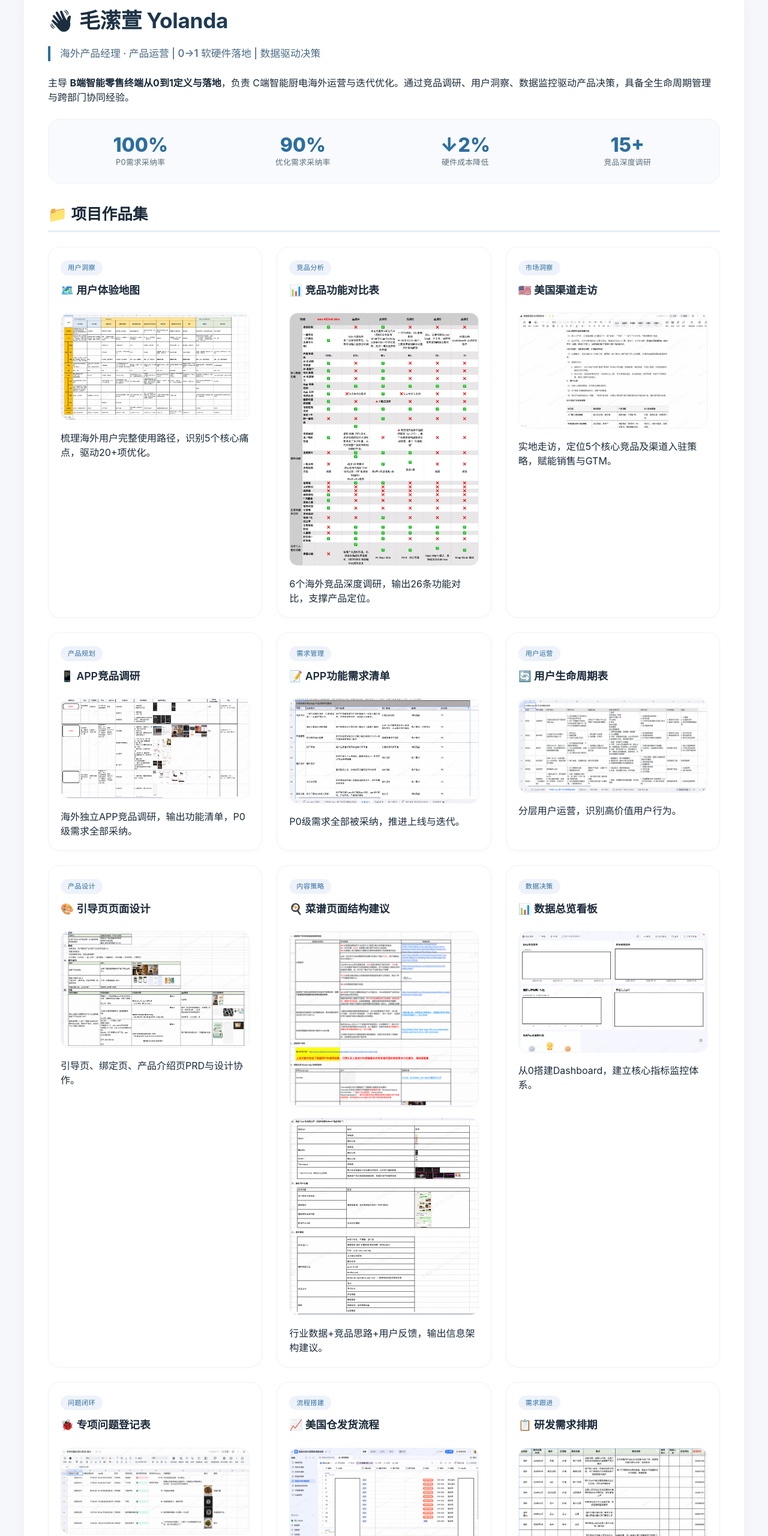
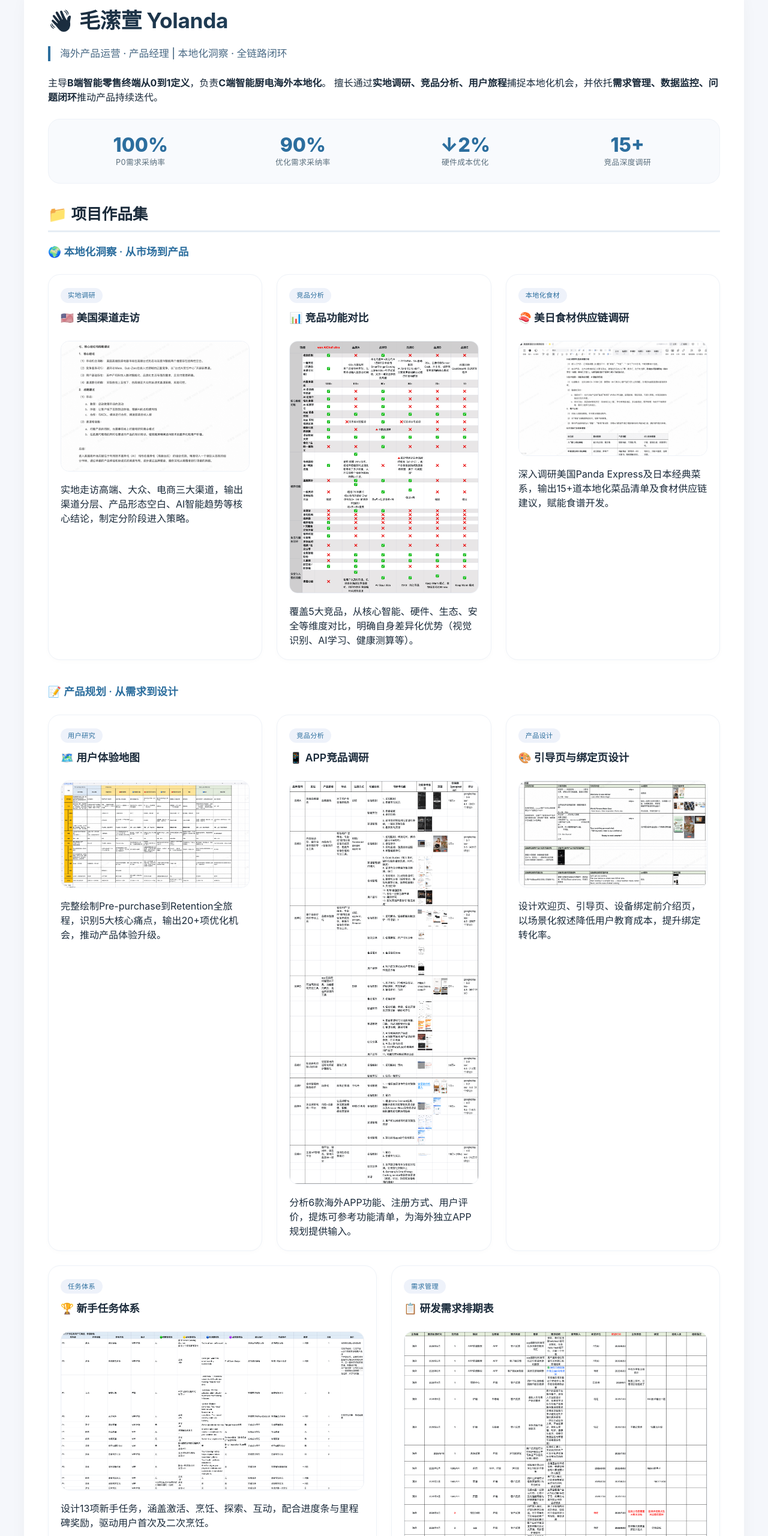
Before and after one commit to yolanda01-716/yolanda01-716.github.io, a plain HTML site: page index.html in a window 1280 px wide. Shown: the part 80-2640 px from the top of the page at 60% size. Drawn offline with Linux system fonts and the light colour scheme.

Commit message:
Update index.html

```diff
--- a/index.html
+++ b/index.html
@@ -3,15 +3,9 @@
 <head>
     <meta charset="UTF-8">
     <meta name="viewport" content="width=device-width, initial-scale=1.0, viewport-fit=cover">
-    <title>毛潆萱 · 海外产品经理/产品运营作品集</title>
+    <title>毛潆萱 · 海外产品运营/产品经理</title>
     <style>
-        /* ========== 全局样式 ========== */
-        * {
-            margin: 0;
-            padding: 0;
-            box-sizing: border-box;
-        }
-
+        * { margin: 0; padding: 0; box-sizing: border-box; }
         body {
             font-family: -apple-system, BlinkMacSystemFont, "Segoe UI", Helvetica, Arial, sans-serif;
             background: #f5f7fb;
@@ -19,17 +13,14 @@
             line-height: 1.5;
             padding: 40px 20px;
         }
-
         .container {
             max-width: 1200px;
             margin: 0 auto;
             background: white;
             border-radius: 28px;
-            box-shadow: 0 20px 35px -12px rgba(0, 0, 0, 0.08);
+            box-shadow: 0 20px 35px -12px rgba(0,0,0,0.08);
             padding: 48px 40px;
         }
-
-        /* ========== 标题和文字 ========== */
         h1 {
             font-size: 2.2rem;
             font-weight: 700;
@@ -40,7 +31,6 @@
             margin-bottom: 8px;
             letter-spacing: -0.3px;
         }
-
         .subhead {
             font-size: 1.05rem;
             color: #4a6a85;
@@ -49,7 +39,6 @@
             margin: 16px 0 24px 0;
             font-weight: 450;
         }
-
         h2 {
             font-size: 1.6rem;
             font-weight: 600;
@@ -58,19 +47,14 @@
             border-bottom: 3px solid #e6edf4;
             color: #1a2a3a;
         }
-
-        h2:first-of-type {
-            margin-top: 0;
-        }
-
+        h2:first-of-type { margin-top: 0; }
         h3 {
             font-size: 1.1rem;
             font-weight: 600;
             margin-bottom: 10px;
             color: #1a2a3a;
         }
-
-        /* ========== 数据卡片（核心亮点） ========== */
+        /* 数据看板 */
         .stats {
             display: flex;
             flex-wrap: wrap;
@@ -82,50 +66,40 @@
             justify-content: space-between;
             border: 1px solid #eef2f8;
         }
-
-        .stat-item {
-            text-align: center;
-            flex: 1;
-        }
-
+        .stat-item { text-align: center; flex: 1; }
         .stat-number {
             font-size: 2rem;
             font-weight: 800;
             color: #2c6e9e;
             line-height: 1.2;
         }
-
         .stat-label {
             font-size: 0.8rem;
             color: #5a6e7c;
             letter-spacing: 0.3px;
         }
-
-        /* ========== 作品集卡片网格 ========== */
+        /* 网格卡片 */
         .grid {
             display: flex;
             flex-wrap: wrap;
             gap: 24px;
             margin: 24px 0 16px;
         }
-
         .card {
             flex: 1;
             min-width: 280px;
             background: #ffffff;
             border-radius: 20px;
             padding: 20px;
-            box-shadow: 0 2px 8px rgba(0, 0, 0, 0.02);
+            box-shadow: 0 2px 8px rgba(0,0,0,0.02);
             border: 1px solid #eef2f8;
             transition: all 0.25s ease;
         }
-
         .card:hover {
             transform: translateY(-4px);
-            box-shadow: 0 20px 25px -12px rgba(0, 0, 0, 0.1);
+            box-shadow: 0 20px 25px -12px rgba(0,0,0,0.1);
             border-color: #cfdfed;
         }
-
         .card img {
             width: 100%;
             border-radius: 14px;
@@ -133,7 +107,6 @@
             border: 1px solid #eef2f8;
             background: #fefefe;
         }
-
         .badge {
             display: inline-block;
             background: #eef2fa;
@@ -145,8 +118,6 @@
             margin-bottom: 12px;
             letter-spacing: 0.3px;
         }
-
-        /* ========== 联系方式 ========== */
         .contact {
             background: #f8fafd;
             border-radius: 20px;
@@ -155,19 +126,13 @@
             text-align: center;
             border: 1px solid #eef2f8;
         }
-
         .contact a {
             color: #2c6e9e;
             text-decoration: none;
             font-weight: 500;
             border-bottom: 1px solid #cbdde9;
         }
-
-        .contact a:hover {
-            color: #1e577a;
-            border-bottom-color: #1e577a;
-        }
-
+        .contact a:hover { color: #1e577a; border-bottom-color: #1e577a; }
         footer {
             text-align: center;
             font-size: 0.75rem;
@@ -176,69 +141,112 @@
             padding-top: 32px;
             margin-top: 16px;
         }
-
-        /* ========== 响应式 ========== */
         @media (max-width: 700px) {
-            .container {
-                padding: 28px 20px;
-            }
-            h1 {
-                font-size: 1.8rem;
-            }
-            .stats {
-                flex-direction: column;
-                gap: 16px;
-                text-align: center;
-            }
+            .container { padding: 28px 20px; }
+            h1 { font-size: 1.8rem; }
+            .stats { flex-direction: column; gap: 16px; text-align: center; }
         }
     </style>
 </head>
 <body>
 <div class="container">
 
-    <!-- 头部自我介绍 -->
+    <!-- 头部自我介绍（突出本地化 & 闭环） -->
     <h1>👋 毛潆萱 Yolanda</h1>
-    <div class="subhead">海外产品经理 · 产品运营 | 0→1 软硬件落地 | 数据驱动决策</div>
+    <div class="subhead">海外产品运营 · 产品经理 | 本地化洞察 · 全链路闭环</div>
 
-    <p>主导 <strong>B端智能零售终端从0到1定义与落地</strong>，负责 C端智能厨电海外运营与迭代优化。通过竞品调研、用户洞察、数据监控驱动产品决策，具备全生命周期管理与跨部门协同经验。</p>
+    <p>
+        主导<strong>B端智能零售终端从0到1定义</strong>，负责<strong>C端智能厨电海外本地化</strong>。
+        擅长通过<strong>实地调研、竞品分析、用户旅程</strong>捕捉本地化机会，并依托<strong>需求管理、数据监控、问题闭环</strong>推动产品持续迭代。
+    </p>
 
     <!-- 核心数据看板 -->
     <div class="stats">
         <div class="stat-item"><div class="stat-number">100%</div><div class="stat-label">P0需求采纳率</div></div>
         <div class="stat-item"><div class="stat-number">90%</div><div class="stat-label">优化需求采纳率</div></div>
-        <div class="stat-item"><div class="stat-number">↓2%</div><div class="stat-label">硬件成本降低</div></div>
+        <div class="stat-item"><div class="stat-number">↓2%</div><div class="stat-label">硬件成本优化</div></div>
         <div class="stat-item"><div class="stat-number">15+</div><div class="stat-label">竞品深度调研</div></div>
     </div>
 
-    <!-- ========== 作品集展示 ========== -->
+    <!-- ==================== 作品集 ==================== -->
+
     <h2>📁 项目作品集</h2>
 
-    <!-- 第一行 -->
+    <!-- 模块一：本地化与市场洞察 -->
+    <h3 style="margin-top: 20px; color: #2c6e9e;">🌍 本地化洞察 · 从市场到产品</h3>
     <div class="grid">
-        <div class="card"><div class="badge">用户洞察</div><h3>🗺️ 用户体验地图</h3><img src="images/user-journey-map.png" alt="用户体验地图"><p>梳理海外用户完整使用路径，识别5个核心痛点，驱动20+项优化。</p></div>
-        <div class="card"><div class="badge">竞品分析</div><h3>📊 竞品功能对比表</h3><img src="images/competitor-function-comparison.png" alt="竞品功能对比表"><p>6个海外竞品深度调研，输出26条功能对比，支撑产品定位。</p></div>
-        <div class="card"><div class="badge">市场洞察</div><h3>🇺🇸 美国渠道走访</h3><img src="images/us-channel-visit-report.png" alt="美国渠道走访报告"><p>实地走访，定位5个核心竞品及渠道入驻策略，赋能销售与GTM。</p></div>
+        <div class="card">
+            <div class="badge">实地调研</div>
+            <h3>🇺🇸 美国渠道走访</h3>
+            <img src="images/美国线下渠道走访调研报告.png" alt="美国渠道走访报告">
+            <p>实地走访高端、大众、电商三大渠道，输出渠道分层、产品形态空白、AI智能趋势等核心结论，制定分阶段进入策略。</p>
+        </div>
+        <div class="card">
+            <div class="badge">竞品分析</div>
+            <h3>📊 竞品功能对比</h3>
+            <img src="images/competitor-function-comparison.png" alt="竞品功能对比">
+            <p>覆盖5大竞品，从核心智能、硬件、生态、安全等维度对比，明确自身差异化优势（视觉识别、AI学习、健康测算等）。</p>
+        </div>
+        <div class="card">
+            <div class="badge">本地化食材</div>
+            <h3>🍣 美日食材供应链调研</h3>
+            <img src="images/us-channel-visit-report.png" alt="食材调研（示意）">
+            <p>深入调研美国Panda Express及日本经典菜系，输出15+道本地化菜品清单及食材供应链建议，赋能食谱开发。</p>
+        </div>
     </div>
 
-    <!-- 第二行 -->
+    <!-- 模块二：产品规划与设计 -->
+    <h3 style="margin-top: 40px; color: #2c6e9e;">📝 产品规划 · 从需求到设计</h3>
     <div class="grid">
-        <div class="card"><div class="badge">产品规划</div><h3>📱 APP竞品调研</h3><img src="images/app-competitor-research-report.png.png" alt="APP竞品调研"><p>海外独立APP竞品调研，输出功能清单，P0级需求全部采纳。</p></div>
-        <div class="card"><div class="badge">需求管理</div><h3>📝 APP功能需求清单</h3><img src="images/app-feature-requirements-list.png" alt="功能需求清单"><p>P0级需求全部被采纳，推进上线与迭代。</p></div>
-        <div class="card"><div class="badge">用户运营</div><h3>🔄 用户生命周期表</h3><img src="images/app-user-lifecycle-table.png" alt="用户生命周期表"><p>分层用户运营，识别高价值用户行为。</p></div>
+        <div class="card">
+            <div class="badge">用户研究</div>
+            <h3>🗺️ 用户体验地图</h3>
+            <img src="images/user-journey-map.png" alt="用户体验地图">
+            <p>完整绘制Pre-purchase到Retention全旅程，识别5大核心痛点，输出20+项优化机会，推动产品体验升级。</p>
+        </div>
+        <div class="card">
+            <div class="badge">竞品分析</div>
+            <h3>📱 APP竞品调研</h3>
+            <img src="images/app-competitor-research-report.png" alt="APP竞品调研">
+            <p>分析6款海外APP功能、注册方式、用户评价，提炼可参考功能清单，为海外独立APP规划提供输入。</p>
+        </div>
+        <div class="card">
+            <div class="badge">产品设计</div>
+            <h3>🎨 引导页与绑定页设计</h3>
+            <img src="images/引导页面设计建议.png" alt="引导页设计">
+            <p>设计欢迎页、引导页、设备绑定前介绍页，以场景化叙述降低用户教育成本，提升绑定转化率。</p>
+        </div>
+    </div>
+    <div class="grid">
+        <div class="card">
+            <div class="badge">任务体系</div>
+            <h3>🏆 新手任务体系</h3>
+            <img src="images/任务体系.png" alt="任务体系">
+            <p>设计13项新手任务，涵盖激活、烹饪、探索、互动，配合进度条与里程碑奖励，驱动用户首次及二次烹饪。</p>
+        </div>
+        <div class="card">
+            <div class="badge">需求管理</div>
+            <h3>📋 研发需求排期表</h3>
+            <img src="images/需求管理表.png" alt="需求管理表">
+            <p>月度输出8+项产品需求，明确模块、来源、期望时间，协同研发评估排期，推动核心功能落地。</p>
+        </div>
     </div>
 
-    <!-- 第三行 -->
+    <!-- 模块三：数据驱动与问题闭环 -->
+    <h3 style="margin-top: 40px; color: #2c6e9e;">📈 数据运营 · 监控与闭环</h3>
     <div class="grid">
-        <div class="card"><div class="badge">产品设计</div><h3>🎨 引导页页面设计</h3><img src="images/app-page-design-prd.png" alt="页面设计PRD"><p>引导页、绑定页、产品介绍页PRD与设计协作。</p></div>
-        <div class="card"><div class="badge">内容策略</div><h3>🍳 菜谱页面结构建议</h3><img src="images/app-recipe-page-structure-recommendations.png" alt="菜谱页面调研"><img src="images/app-recipe-page.png" alt="菜谱页面设计" style="margin-top: 0;"><p>行业数据+竞品思路+用户反馈，输出信息架构建议。</p></div>
-        <div class="card"><div class="badge">数据决策</div><h3>📊 数据总览看板</h3><img src="images/ops-dashboard-overview.png" alt="数据总览看板"><p>从0搭建Dashboard，建立核心指标监控体系。</p></div>
-    </div>
-
-    <!-- 第四行 -->
-    <div class="grid">
-        <div class="card"><div class="badge">问题闭环</div><h3>🐞 专项问题登记表</h3><img src="images/issue-tracking-log.png" alt="专项问题登记表"><p>归纳问题标签，协调研发排查，建立标准化FAQ与闭环机制。</p></div>
-        <div class="card"><div class="badge">流程搭建</div><h3>📈 美国仓发货流程</h3><img src="images/us-warehouse-sop-flow.png" alt="美国仓SOP"><p>从0搭建美国仓询价、发货、库存管理、对账闭环。</p></div>
-        <div class="card"><div class="badge">需求跟进</div><h3>📋 研发需求排期</h3><img src="images/dev-requirements-tracking.png" alt="需求排期表"><p>每月提出8个需求，与研发对齐排期，推动核心功能落地。</p></div>
+        <div class="card">
+            <div class="badge">数据看板</div>
+            <h3>📊 周度运营数据追踪</h3>
+            <img src="images/周烹饪数据追踪.png" alt="周烹饪数据">
+            <p>搭建周度DAU、烹饪完成率、智能菜谱使用率等核心指标看板，监控趋势并识别异常波动，驱动运营决策。</p>
+        </div>
+        <div class="card">
+            <div class="badge">问题闭环</div>
+            <h3>🐞 专项问题排查</h3>
+            <img src="images/专项问题排查.png" alt="专项问题排查">
+            <p>建立问题标签体系，针对“过干过熟”“烹饪终止”等专项问题，联动研发排查根因，形成闭环解决机制。</p>
+        </div>
     </div>
 
     <!-- 联系方式 -->
@@ -250,7 +258,7 @@
     </div>
 
     <footer>
-        © 2025 毛潆萱 Yolanda · 海外产品经理/产品运营 · 基于用户洞察与数据驱动的产品实践
+        © 2025 毛潆萱 Yolanda · 海外产品运营/产品经理 · 本地化洞察 · 全链路闭环
     </footer>
 </div>
 </body>
```
